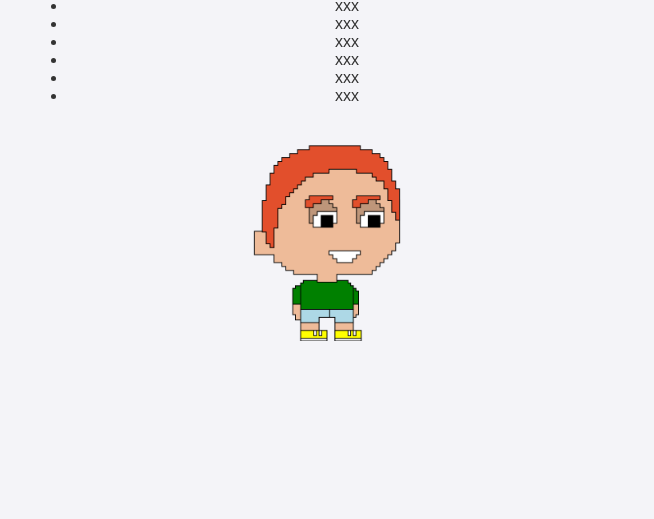
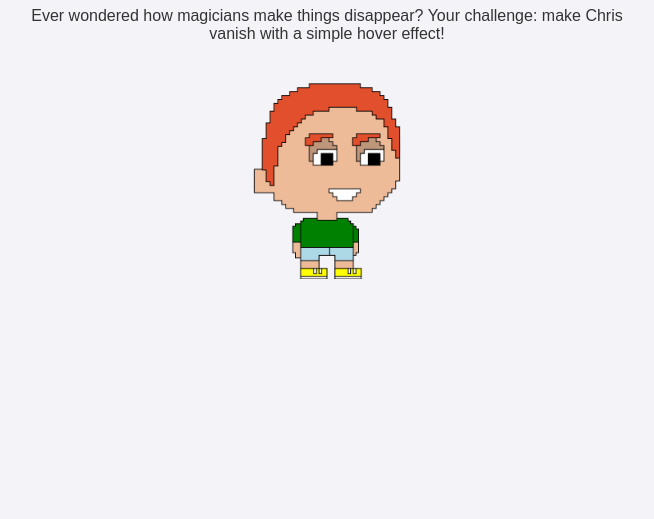
Before and after one commit to SchoolOfCode/bc16-w3d1-workshop-dom-events-challenges-room-1-week-3, a plain HTML site: page 04-chrisdini-challenge/index.html in a window 1280 px wide. Shown: the part 281-800 px from the top of the page, without its empty margins (313-967 px from the left). Drawn offline with Linux system fonts and the light colour scheme.

Commit message:
some changes

```diff
--- a/04-chrisdini-challenge/index.html
+++ b/04-chrisdini-challenge/index.html
@@ -13,14 +13,6 @@
         Ever wondered how magicians make things disappear? Your challenge: make
         Chris vanish with a simple hover effect!
       </p>
-      <ul>
-        <li>xxx</li>
-        <li>xxx</li>
-        <li>xxx</li>
-        <li>xxx</li>
-        <li>xxx</li>
-        <li>xxx</li>
-      </ul>
     </section>
     <img id="chrisImage" src="chris.png" />
     <script src="app.js"></script>
--- a/main.js
+++ b/main.js
@@ -18,7 +18,7 @@ h3Element.textContent = "I'm a blue h3!";
 h3Element.style.color = "blue";
 
 // div
-divElement.setAttribute("style", "background: pink; border: 1px solid black ");
+divElement.setAttribute("style", "background: pink; border: 1px solid black; ");
 
 // h1
 h1Element.textContent = "I'm in a div.";
@@ -30,4 +30,3 @@ container.appendChild(h3Element);
 divElement.appendChild(h1Element);
 divElement.appendChild(par2Element);
 container.appendChild(divElement);
-// 5. repeat for the other elements
```
